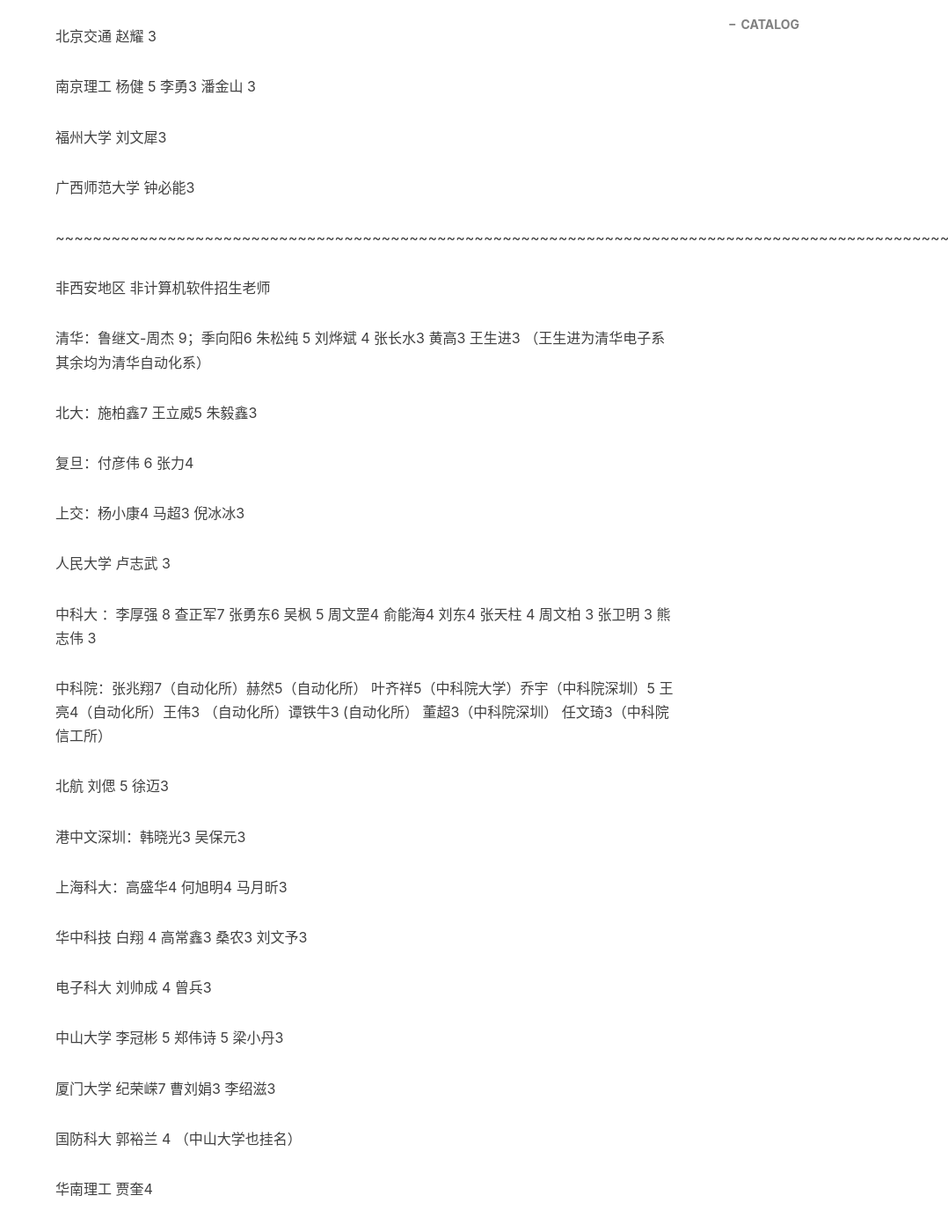
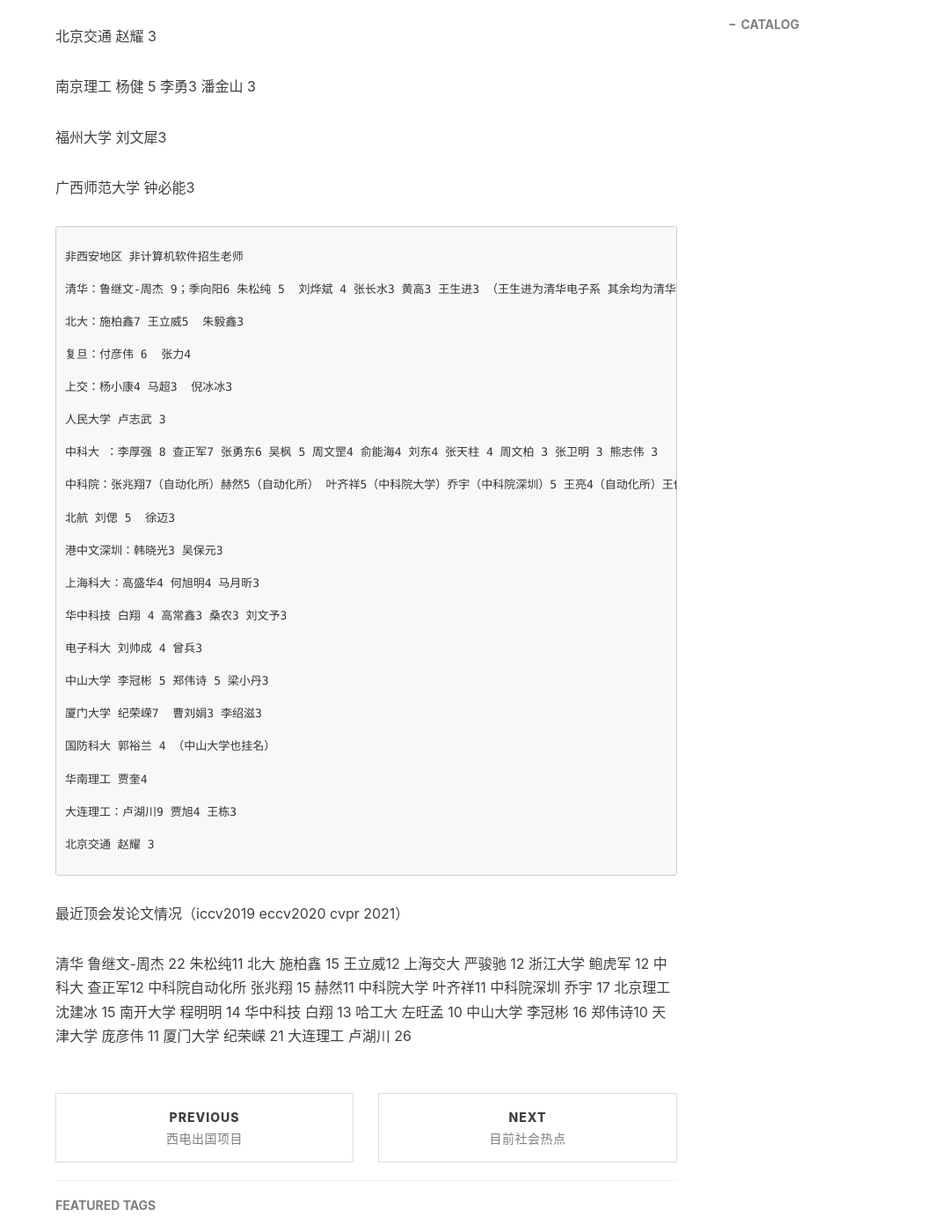
Before and after one commit to pengjiao123/pengjiao123.github.io, a Jekyll site: the page built from _posts/2021-07-07-大陆地区非计算机软件学院老师招生.md, in a window 1280 px wide and 1400 px high, scrolled down 4104 px. Shown: the whole window at 88% size, without its empty margins (202-1280 px from the left). Built offline with Jekyll 4.4.1, drawn with Linux system fonts in a browser that asks for light colours; nearby versions of some CDN libraries; comment, search, counter and statistics services are not loaded; some of the changed text lies outside the part shown.

Commit message:
Update 2021-07-07-大陆地区非计算机软件学院老师招生.md

```diff
--- a/_posts/2021-07-07-大陆地区非计算机软件学院老师招生.md
+++ b/_posts/2021-07-07-大陆地区非计算机软件学院老师招生.md
@@ -165,3 +165,23 @@
 大连理工：卢湖川9 贾旭4 王栋3
 
 北京交通 赵耀 3
+
+~~~~~~~~~~~~~~~~~~~~~~~~~~~~~~~~~~~~~~~~~~~~~~~~~~~~~~~~~~~~~~~~~~~~~~~~~~~~~~~~~~~
+最近顶会发论文情况（iccv2019 eccv2020 cvpr 2021）
+
+清华 鲁继文-周杰 22 朱松纯11
+北大 施柏鑫 15 王立威12
+上海交大 严骏驰 12
+浙江大学 鲍虎军 12
+中科大 查正军12
+中科院自动化所 张兆翔 15 赫然11
+中科院大学 叶齐祥11
+中科院深圳 乔宇 17
+北京理工 沈建冰 15
+南开大学 程明明 14
+华中科技 白翔 13
+哈工大 左旺孟 10
+中山大学 李冠彬 16 郑伟诗10
+天津大学 庞彦伟 11
+厦门大学 纪荣嵘 21
+大连理工 卢湖川 26
```
